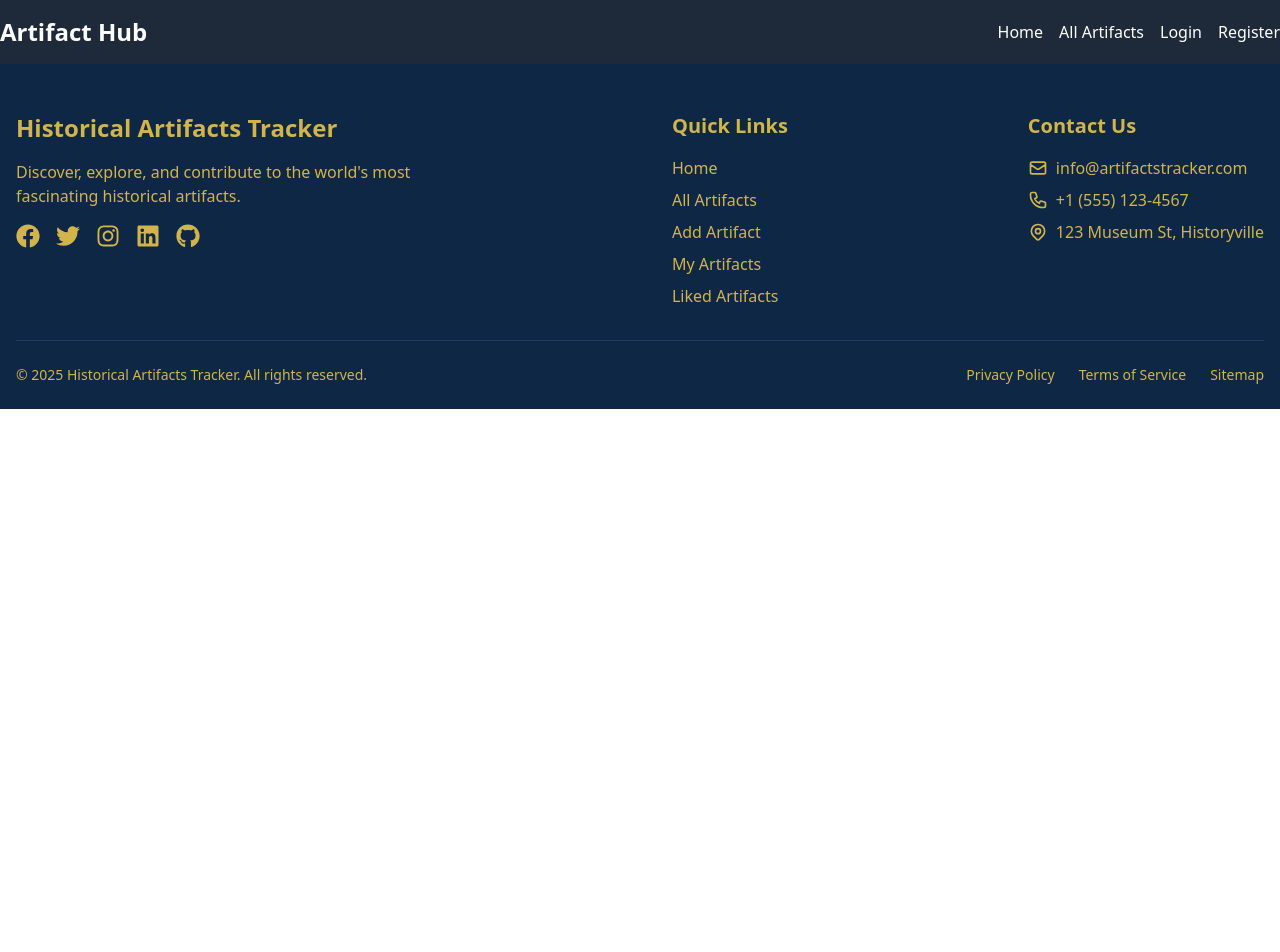
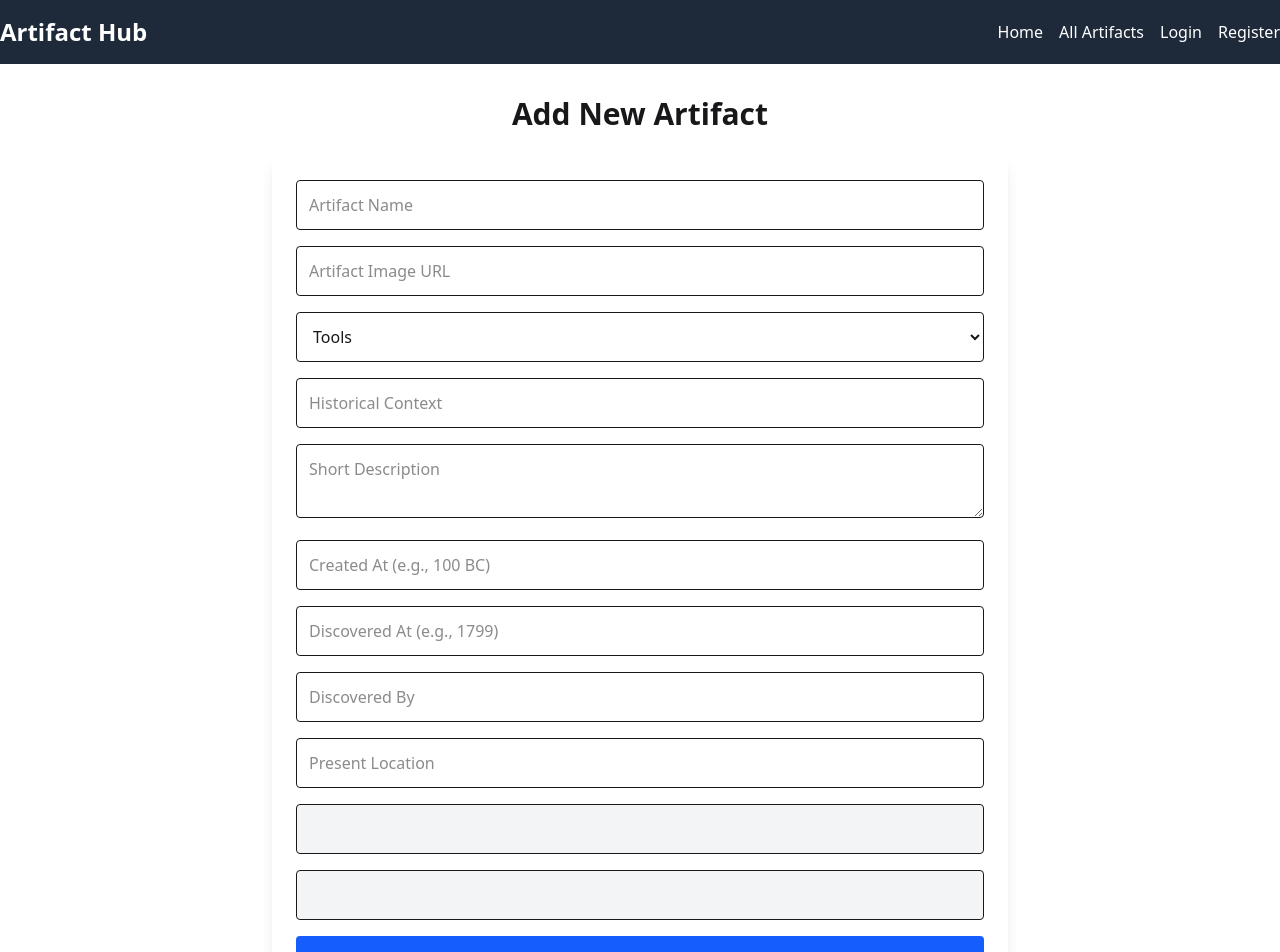
Before and after one commit to rjlam1/Artifactares, a React (Vite) app: page /addArtifacts in a window 1280 px wide. Shown: the top 952 px of the page. Before the commit the page ends 800 px from the top, so only its background shows below. Built offline with nearby package versions, Linux system fonts and the light colour scheme; no server answers.

Commit message:
add Artifacts

```diff
--- a/package.json
+++ b/package.json
@@ -20,6 +20,7 @@
     "react-hot-toast": "^2.5.2",
     "react-icons": "^5.5.0",
     "react-router": "^7.6.2",
+    "react-toastify": "^11.0.5",
     "sweetalert2": "^11.22.0",
     "tailwindcss": "^4.1.8"
   },
--- a/src/Pages/AddArtifacts.jsx
+++ b/src/Pages/AddArtifacts.jsx
@@ -1,11 +1,101 @@
-import React from 'react';
+import { useContext, useState } from "react";
+import { toast, ToastContainer } from "react-toastify";
+import "react-toastify/dist/ReactToastify.css";
+import { AuthContext } from "../AuthProvider/AuthContext/AuthProvider";
+import axios from "axios";
 
-const AddArtifacts = () => {
-    return (
-        <div>
+const AddArtifact = () => {
+  const { user } = useContext(AuthContext);
+  const [formData, setFormData] = useState({
+    name: "",
+    image: "",
+    type: "Tools",
+    historicalContext: "",
+    shortDescription: "",
+    createdAt: "",
+    discoveredAt: "",
+    discoveredBy: "",
+    presentLocation: "",
+  });
 
-        </div>
-    );
+  const handleChange = (e) => {
+    const { name, value } = e.target;
+    setFormData((prev) => ({
+      ...prev,
+      [name]: value,
+    }));
+  };
+
+  const handleSubmit = async (e) => {
+    e.preventDefault();
+    const newArtifact = {
+      ...formData,
+      adderName: user?.displayName,
+      adderEmail: user?.email,
+      likeCount: 0,
+    };
+
+    try {
+      const response = await axios.post("http://localhost:3000/artifacts", newArtifact, {
+        headers: {
+          "Content-Type": "application/json",
+        },
+      });
+
+      if (response.data.insertedId) {
+        toast.success(" Artifact added successfully!");
+        setFormData({
+          name: "",
+          image: "",
+          type: "Tools",
+          historicalContext: "",
+          shortDescription: "",
+          createdAt: "",
+          discoveredAt: "",
+          discoveredBy: "",
+          presentLocation: "",
+        });
+      }
+    } catch (error) {
+      toast.error("❌ Failed to add artifact.");
+      console.error("Axios error:", error);
+    }
+  };
+
+  return (
+    <section className="max-w-3xl mx-auto px-4 py-8">
+      <h2 className="text-3xl font-bold text-center mb-6">Add New Artifact</h2>
+
+      {/* ToastContainer (needed to show toasts) */}
+      <ToastContainer position="top-center" autoClose={3000} />
+
+      <form onSubmit={handleSubmit} className="space-y-4 p-6 shadow-lg rounded-lg">
+        <input type="text" name="name" placeholder="Artifact Name" required value={formData.name} onChange={handleChange} className="w-full p-3 border rounded" />
+        <input type="url" name="image" placeholder="Artifact Image URL" required value={formData.image} onChange={handleChange} className="w-full p-3 border rounded" />
+
+        <select name="type" value={formData.type} onChange={handleChange} className="w-full p-3 border rounded">
+          <option value="Tools">Tools</option>
+          <option value="Weapons">Weapons</option>
+          <option value="Documents">Documents</option>
+          <option value="Writings">Writings</option>
+        </select>
+
+        <input type="text" name="historicalContext" placeholder="Historical Context" required value={formData.historicalContext} onChange={handleChange} className="w-full p-3 border rounded" />
+        <textarea name="shortDescription" placeholder="Short Description" required value={formData.shortDescription} onChange={handleChange} className="w-full p-3 border rounded"></textarea>
+        <input type="text" name="createdAt" placeholder="Created At (e.g., 100 BC)" required value={formData.createdAt} onChange={handleChange} className="w-full p-3 border rounded" />
+        <input type="text" name="discoveredAt" placeholder="Discovered At (e.g., 1799)" required value={formData.discoveredAt} onChange={handleChange} className="w-full p-3 border rounded" />
+        <input type="text" name="discoveredBy" placeholder="Discovered By" required value={formData.discoveredBy} onChange={handleChange} className="w-full p-3 border rounded" />
+        <input type="text" name="presentLocation" placeholder="Present Location" required value={formData.presentLocation} onChange={handleChange} className="w-full p-3 border rounded" />
+
+        <input type="text" value={user?.displayName || ""} readOnly className="w-full p-3 border rounded bg-gray-100" />
+        <input type="email" value={user?.email || ""} readOnly className="w-full p-3 border rounded bg-gray-100" />
+
+        <button type="submit" className="w-full bg-blue-600 text-white py-3 rounded hover:bg-blue-700 transition">
+          Add Artifact
+        </button>
+      </form>
+    </section>
+  );
 };
 
-export default AddArtifacts;
+export default AddArtifact;
```
Also changed, not shown: 1 other file (tests, documents, lock files or other folders).
